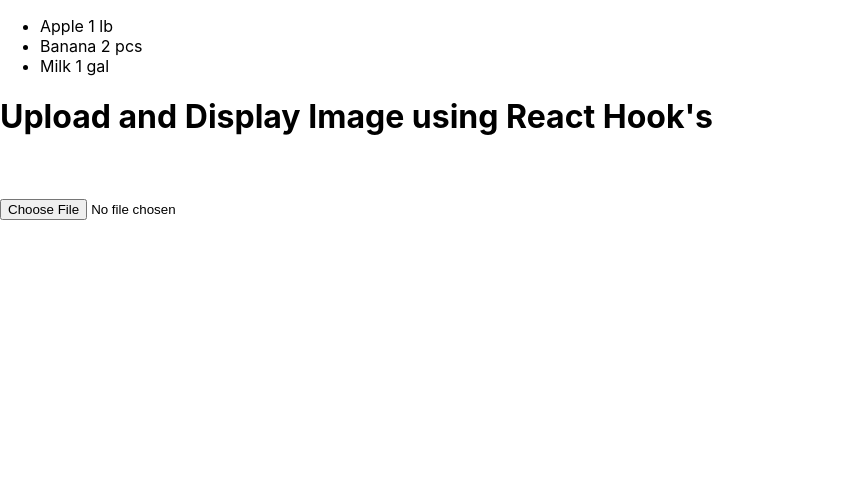
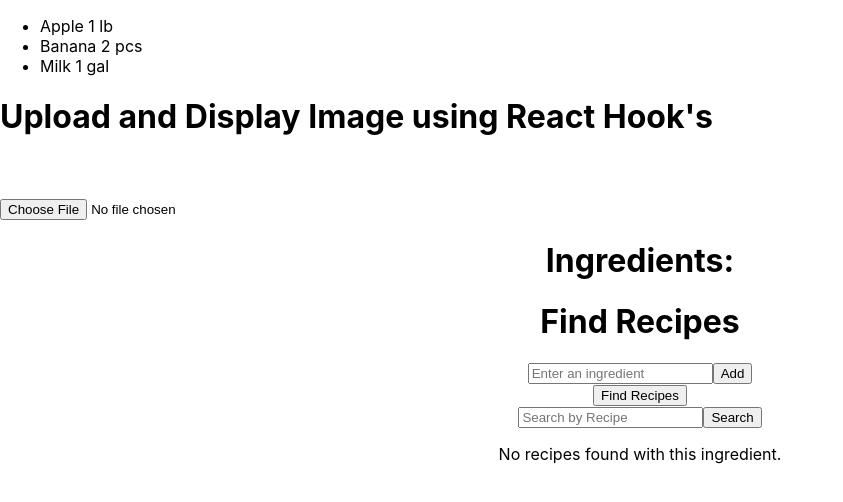
Before and after one commit to TippyRegent583/DigitalPantry, a React (Create React App) app in the folder digital-pantry/: page / in a window 1280 px wide. Shown: the top 502 px of the page, without its empty margins (0-843 px from the left). Built offline with nearby package versions, Linux system fonts and the light colour scheme.

Commit message:
Create base functionality

```diff
--- a/digital-pantry/src/App.js
+++ b/digital-pantry/src/App.js
@@ -1,8 +1,13 @@
 import logo from './logo.svg';
 import './App.css';
 import UploadAndDisplayImage from './UploadAndDisplayImage';
+import RecipeFinder from './RecipeFinder';
+import React, { useEffect, useState } from 'react';
+
+
+
 //import UploadImage from './UploadImage';
-
+const apiKey = '94c3a65b06f84d5fb0a512206092b8e2'
 
 function MyButton() {
   return (
@@ -15,6 +20,7 @@ function MyButton() {
 
 
 const ItemList = ({ items }) => {
+  console.log(":D")
   return (
     <ul>
       {items.map((item) => (
@@ -25,7 +31,6 @@ const ItemList = ({ items }) => {
     </ul>
   );
 };
-
 
 
 const App = () => {
@@ -53,6 +58,10 @@ const App = () => {
         {/*<UploadImage />*/}
         <UploadAndDisplayImage />
       </div>
+      <div className="App">
+      <RecipeFinder items={items} />
+
+    </div>
 
     </div>
   );
--- /dev/null
+++ b/digital-pantry/src/RecipeFinder.js
@@ -0,0 +1,134 @@
+import React, { useState } from 'react';
+
+const RecipeFinder = () => {
+  const [apiKey] = useState('c915c42ef4e84983b197eb7cc6421be6');
+  const [ingredient, setIngredient] = useState('');
+  const [pantry, setPantry] = useState([]);
+  const [recipes, setRecipes] = useState([]);
+  const [searchRecipe, setSearchRecipe] = useState('');
+  const [ins, setIns] = useState('');
+
+  const handleSearch = async () => {
+    try {
+      const str = pantry.join(',+');
+      const response = await fetch(`https://api.spoonacular.com/recipes/findByIngredients?apiKey=${apiKey}&ingredients=${str}&number=20&ranking=2`);
+      if (!response.ok) {
+        throw new Error('Network response was not ok');
+      }
+      const data = await response.json();
+      console.log(data)
+      setRecipes(data);
+    } catch (error) {
+      console.error('Error fetching data:', error);
+    }
+  };
+
+  const handleSearchR = async () => {
+    try {
+      const str = pantry.join(',+');
+      setSearchRecipe('')
+      const response = await fetch(`https://api.spoonacular.com/recipes/complexSearch?apiKey=${apiKey}&query=${searchRecipe}&number=20&includeIngredients${str}&fillIngredients=true&sort=min-missing-ingredients`);
+      if (!response.ok) {
+        throw new Error('Network response was not ok');
+      }
+      const data = await response.json();
+      console.log(data.results)
+      setRecipes(data.results);
+    } catch (error) {
+      console.error('Error fetching data:', error);
+    }
+  };
+
+  const handleAdd = async () => {
+    pantry.push(ingredient)
+    setIngredient('')
+  }
+
+  const handleInfo = async ({ id }) => {
+    console.log(id)
+    try {
+      setSearchRecipe('')
+      const response = await fetch(`https://api.spoonacular.com/recipes/${id}/analyzedInstructions?apiKey=${apiKey}`);
+      if (!response.ok) {
+        throw new Error('Network response was not ok');
+      }
+      const data = await response.json();
+      console.log(data)
+      setIns(data[0].steps);
+    } catch (error) {
+      console.error('Error fetching data:', error);
+    }
+  };
+
+  const instructions = (data) => {
+    if (!data || !data[0] || !data[0].steps) {
+      return <p>No instructions available.</p>;
+    }
+
+    const steps = data[0].steps;
+
+    if (steps.length === 0) {
+      return <p>No steps available for this recipe.</p>;
+    }
+
+    return (
+      <ul>
+        {steps.map((step, index) => (
+          <p key={index}>{step.step}</p>
+        ))}
+      </ul>
+    );
+  };
+
+  return (
+    <div>
+      <h1>Ingredients:</h1>
+      <p>{pantry}</p>
+      <h1>Find Recipes</h1>
+      <input
+        type="text"
+        placeholder="Enter an ingredient"
+        value={ingredient}
+        onChange={(e) => setIngredient(e.target.value)}
+      />
+      <button onClick={handleAdd}>Add</button>
+      <div>
+        <button onClick={handleSearch}>Find Recipes</button>
+        <div>
+        <input
+        type="text"
+        placeholder="Search by Recipe"
+        value={searchRecipe}
+        onChange={(e) => setSearchRecipe(e.target.value)}
+      />
+      <button onClick={handleSearchR}>Search</button>
+        </div>
+        <div>
+        {Array.isArray(ins) ? (
+    <div>
+      {ins.map((step, index) => (
+        <p key={index}>{step.step}</p>
+      ))}
+    </div>
+  ) : null}
+  {/* ... */}
+        </div>
+        {recipes && recipes.length > 0 ? (
+        recipes.map((recipe, index) => (
+        <div key={index}>
+        <h2>{recipe.title}</h2>
+      <button onClick={() => handleInfo(recipe)}>More Info</button>
+      <p>Missing Ingredients: {recipe.missedIngredientCount}</p>
+      <p>Used Ingredients: {recipe.usedIngredientCount}</p>
+      <p>Unused Ingredients: {recipe.unusedIngredients.length}</p>
+    </div>
+  ))
+) : (
+  <p>No recipes found with this ingredient.</p>
+)}
+      </div>
+    </div>
+  );
+};
+
+export default RecipeFinder;
```
